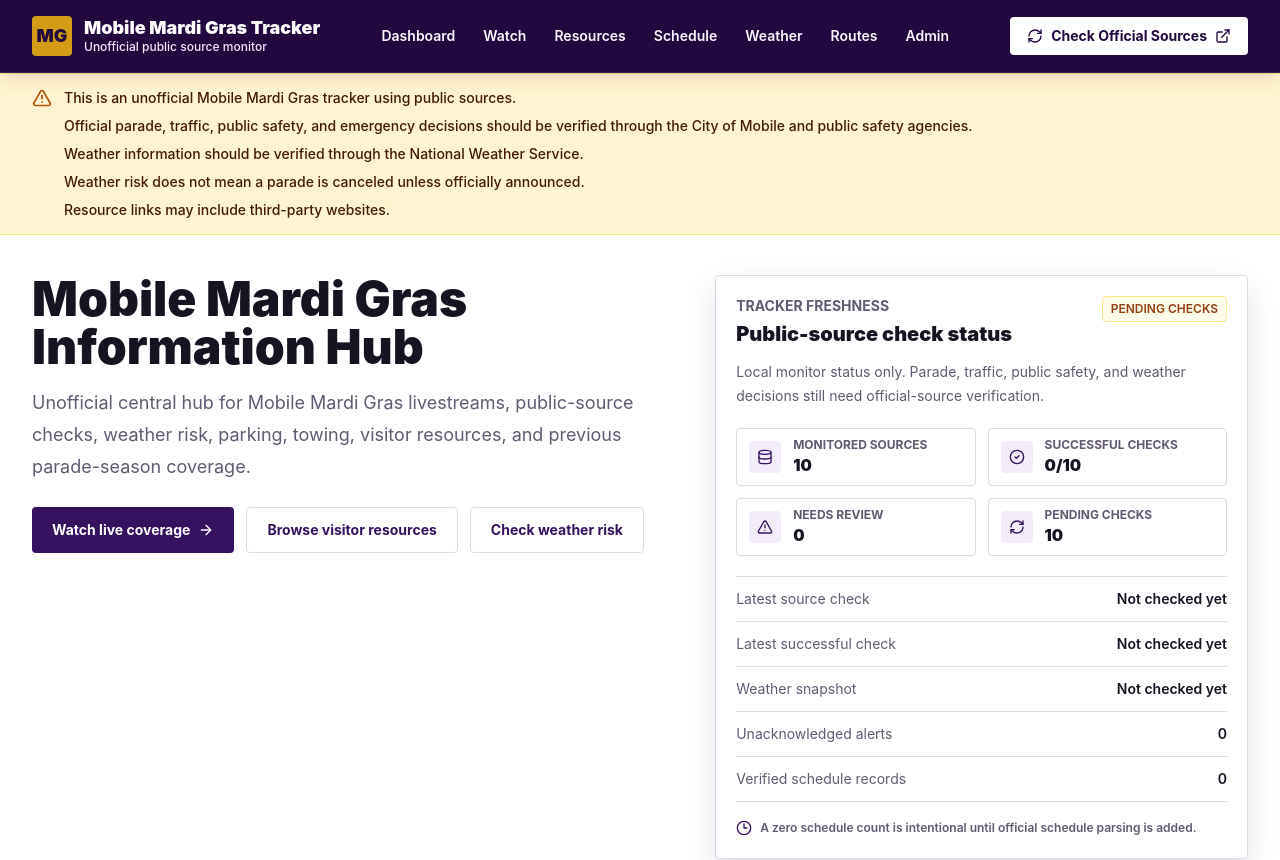
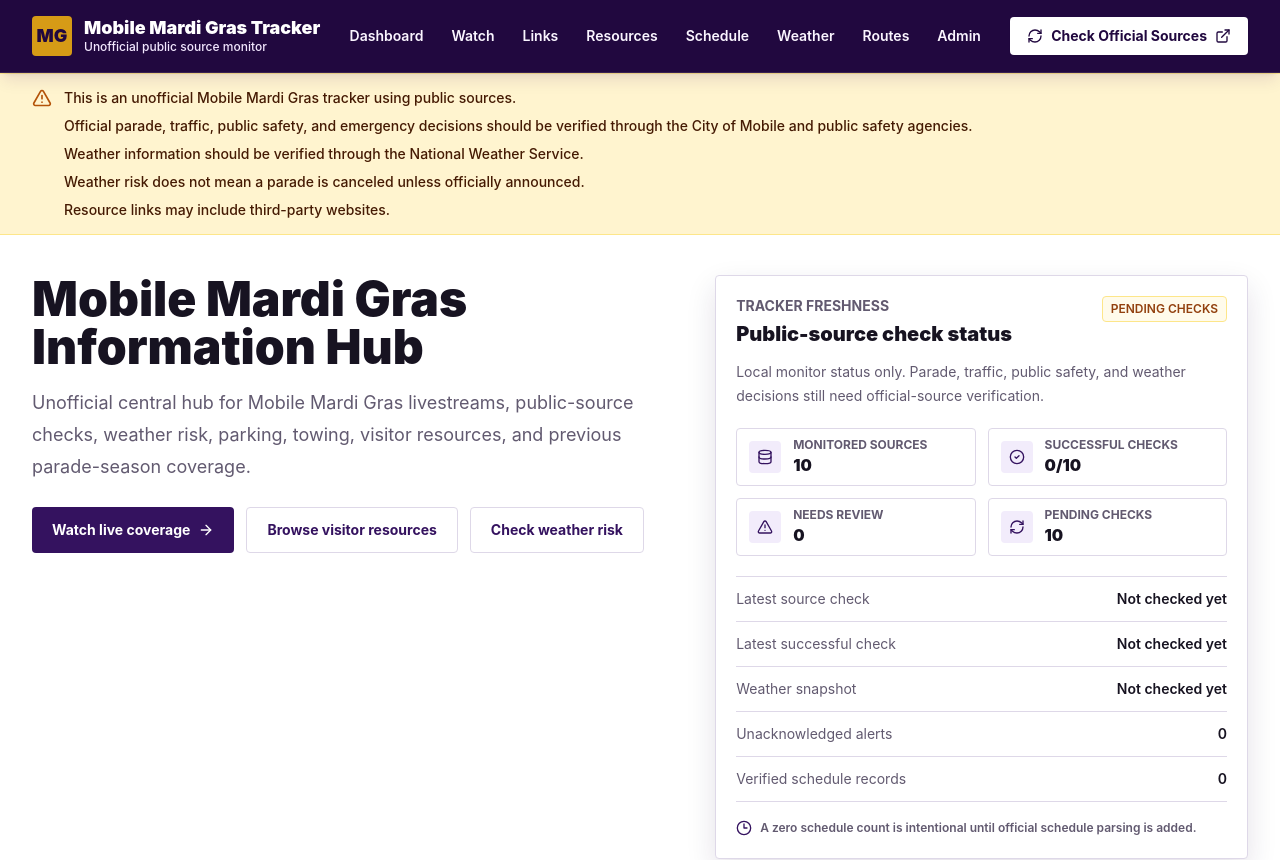
Before and after one commit to TheCryptoArborist/251mardigras, a Next.js app: page / in a window 1280 px wide. Shown: the top 860 px of the page. Built offline with nearby package versions, Linux system fonts and the light colour scheme; no server answers; the database is empty; what @next/env would draw is missing.

Commit message:
Add quick links to navigation

```diff
--- a/src/components/SiteHeader.tsx
+++ b/src/components/SiteHeader.tsx
@@ -4,6 +4,7 @@ import { ExternalLink, RefreshCw } from "lucide-react";
 const navItems = [
   { href: "/", label: "Dashboard" },
   { href: "/watch", label: "Watch" },
+  { href: "/links", label: "Links" },
   { href: "/resources", label: "Resources" },
   { href: "/schedule", label: "Schedule" },
   { href: "/weather", label: "Weather" },
```
